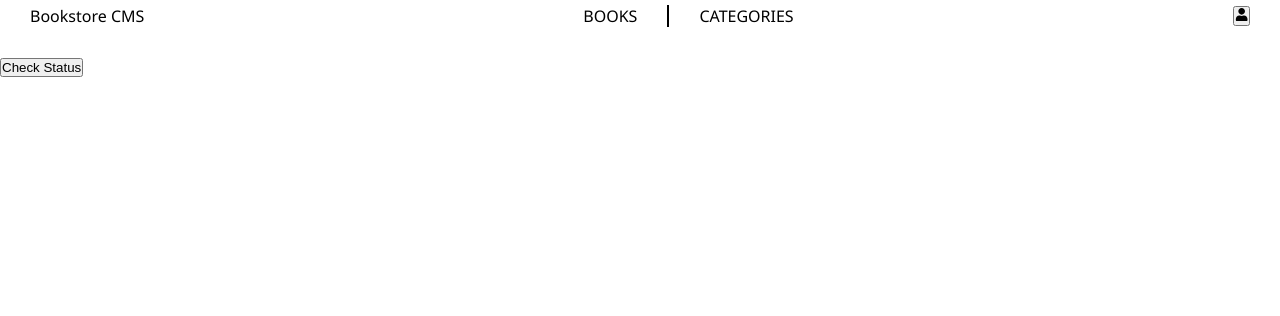
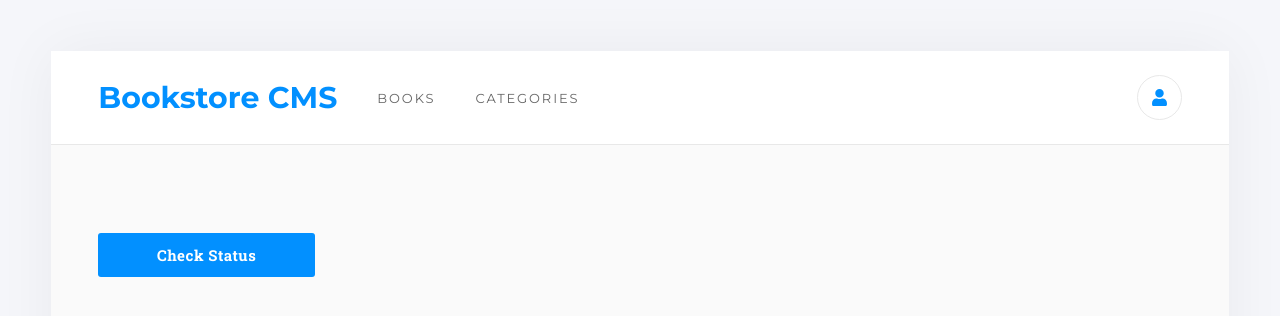
Before and after one commit to iamchristianani/bookstore, a React (Create React App) app: page /categories in a window 1280 px wide. Shown: the top 316 px of the page. Built offline with nearby package versions, Linux system fonts and the light colour scheme.

Commit message:
Update style.css file to beautify App

```diff
--- a/src/App.css
+++ b/src/App.css
@@ -1,3 +1,6 @@
+@import url('https://fonts.googleapis.com/css2?family=Montserrat:wght@100;200;300;400;500;700&display=swap');
+@import url('https://fonts.googleapis.com/css2?family=Roboto+Slab:wght@100;200;300;400;500;600;700;800;900&display=swap');
+
 * {
   box-sizing: border-box;
   margin: 0;
@@ -5,11 +8,18 @@
 }
 
 body {
-  font-family: "Segoe UI", Arial, sans-serif;
-  line-height: 1.4;
+  font-family: 'Roboto Slab', serif;
   color: #444;
-  background: #fff;
-  height: 100vh;
+  background: #f5f6fa;
+  padding: 4%;
+}
+
+#root {
+  margin: 0;
+  padding: 0 0 8%;
+  border-radius: 4px;
+  box-shadow: 0 0 60px 0 rgb(0 0 0 / 5%);
+  background-color: #fafafa;
 }
 
 a {
@@ -21,43 +31,284 @@ a {
   display: flex;
   flex-direction: row;
   align-items: center;
-  justify-content: space-between;
-  padding: 5px 30px;
+  grid-gap: 40px;
+  gap: 40px;
+  padding: 24px 4%;
+  background-color: #fff;
+  border-bottom: 1px solid #e8e8e8;
+}
+
+.navTitle {
+  font-family: "Montserrat", sans-serif;
+  font-size: 30px;
+  font-weight: 700;
+  color: #0290ff;
 }
 
 .navLinks {
+  font-family: "Montserrat", sans-serif;
+  font-size: 13px;
+  letter-spacing: 1.9px;
   display: flex;
   list-style: none;
+  flex-grow: 1;
   margin: 0;
   padding: 0;
-}
-
-.navLinks li {
-  display: inline-block;
-  border-right: 2px solid black;
-  padding: 0 30px;
+  color: #121212;
 }
 
 .navLinks li:last-child {
-  border-right: none;
+  padding: 0 40px;
+}
+
+.navLinks li a {
+  opacity: 0.6;
+}
+
+.navLinks li a:focus {
+  opacity: 1;
+}
+
+.navIconBtn {
+  cursor: pointer;
+  height: 45px;
+  width: 45px;
+  border-radius: 50%;
+  border: 1px solid #e8e8e8;
+  background-color: #fff;
+  color: #0290ff;
+  font-size: 17px;
+  display: flex;
+  justify-content: center;
+  align-items: center;
+}
+
+.container {
+  padding: 4%;
 }
 
 .allBooks {
   list-style: none;
   margin: 0;
-  padding: 50px 30px 50px 30px;
   display: flex;
   flex-direction: column;
   row-gap: 30px;
 }
 
-.formBox {
+.oneBook {
+  background-color: #fff;
+  border-radius: 4px;
+  border: 1px solid #e8e8e8;
+  padding: 32px;
+  display: flex;
+  justify-content: space-between;
+}
+
+.bookInfo {
+  width: 267px;
+}
+
+.bookCategory {
+  font-family: "Montserrat", sans-serif;
+  color: #121212;
+  opacity: 0.5;
+  font-size: 15px;
+}
+
+.bookAuthor {
+  font-size: 15px;
+  font-weight: 300;
+  color: #4386bf;
+}
+
+.eachActionBtn {
+  background-color: transparent;
+  border: none;
+  color: #4386bf;
+  display: inline-block;
+  border-right: 2px solid #e8e8e8;
+  padding: 0 20px;
+  font-family: 'Roboto Slab', serif;
+  font-weight: 300;
+  font-size: 15px;
+  cursor: pointer;
+  margin: 16px 0;
+}
+
+.vertical-divider {
+  width: 2px;
+  height: 24px;
+  background-color: #e8e8e8;
+  margin: 0 16px;
+}
+
+.eachActionBtn:first-child {
+  padding-left: 0;
+}
+
+.eachActionBtn:last-child {
+  border-right: none;
+}
+
+.progressPart {
+  display: flex;
+  align-items: center;
+}
+
+.progressRate {
+  display: flex;
+  justify-content: center;
+  align-items: center;
+}
+
+.progressCircleContainer {
+  width: 100px;
+  height: 100px;
+  padding: 10px;
+  display: flex;
+  justify-content: center;
+  align-items: center;
+}
+
+.progressCircle {
+  position: absolute;
+  border-radius: 50%;
+  width: 80px;
+  height: 80px;
+  border: 5px solid #307bbe;
+  border-left-color: #e8e8e8;
+  -webkit-transform: rotate(45deg);
+  transform: rotate(45deg);
+}
+
+.progressStat {
+  font-family: "Montserrat", sans-serif;
+}
+
+.statAmount {
+  font-size: 30px;
+}
+
+.progressUpdate {
+  display: flex;
+  flex-direction: column;
+  justify-content: center;
+  gap: 20px;
+}
+
+.chapterPart {
+  font-weight: 300;
+  color: #121212;
+}
+
+.chapterLabel {
+  font-size: 15px;
+  opacity: 0.5;
+}
+
+.mainChapter {
+  font-size: 14.5px;
+  margin-top: 5px;
+  letter-spacing: -0.4px;
+}
+
+.updateBtn {
+  cursor: pointer;
+  border: none;
+  background-color: #0290ff;
+  border-radius: 3px;
+  padding: 8px 24px;
+  font-family: "Roboto Slab", serif;
+  font-weight: 300;
+  letter-spacing: 0.5px;
+  color: #fff;
+}
+
+.progressDivider {
+  height: 70px;
+  margin: 0 60px 0 80px;
+  border-right: 2px solid #e8e8e8;
+}
+
+.horizontalDivider {
+  height: 2px;
+  background-color: #e8e8e8;
+  width: 100%;
+  margin: 40px 0 30px;
+}
+
+/* .formBox {
   padding: 0 30px;
+} */
+
+.formTitle {
+  font-family: "Montserrat", sans-serif;
+  font-size: 20px;
+  font-weight: 700;
+  letter-spacing: -0.18px;
+  color: #888;
 }
 
 .formBox form {
   display: flex;
-  column-gap: 30px;
-  row-gap: 30px;
-  flex-wrap: wrap;
+  gap: 30px;
+  gap: 32px;
+  margin-top: 20px;
 }
+
+.input {
+  font-family: "Montserrat", sans-serif;
+  padding: 12px;
+  border-radius: 4px;
+  border: 1px solid #e8e8e8;
+  background-color: #fff;
+  font-size: 16px;
+  letter-spacing: -0.15px;
+  color: #121212;
+}
+
+.input:focus {
+  outline: none;
+  border: 1px solid #0290ff;
+}
+
+.titleInput {
+  width: 50%;
+}
+
+.authorInput {
+  width: 30%;
+}
+
+.formButton {
+  cursor: pointer;
+  width: 20%;
+  padding: 12px;
+  border-radius: 3px;
+  background-color: #0290ff;
+  border: none;
+  letter-spacing: 0.5px;
+  color: #fff;
+  font-size: 15px;
+  font-weight: 700;
+  font-family: "Roboto Slab", serif;
+}
+
+.categoryContainer {
+  padding: 4%;
+}
+
+.categoryButton {
+  cursor: pointer;
+  width: 20%;
+  padding: 12px;
+  border-radius: 3px;
+  background-color: #0290ff;
+  border: none;
+  letter-spacing: 0.5px;
+  color: #fff;
+  font-size: 15px;
+  font-weight: 700;
+  font-family: "Roboto Slab", serif;
+  margin: 20px 0 0 0;
+}
```
